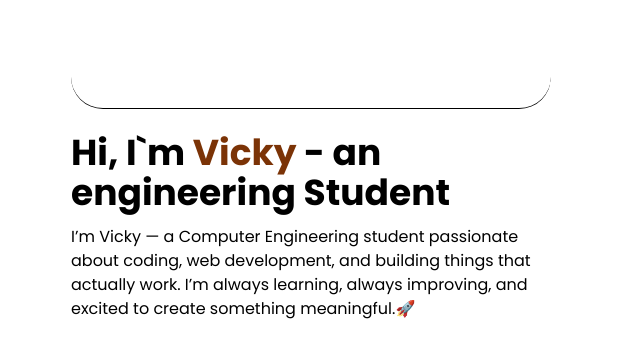
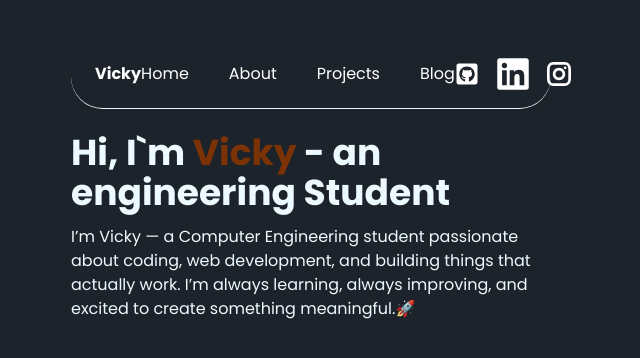
Before and after one commit to vicks321/portfolio-web, a React (Vite) app: page / in a window 1280 px wide. Shown: the top 358 px of the page, without its empty margins (329-969 px from the left). Built offline with nearby package versions, Linux system fonts and the light colour scheme.

Commit message:
theme changes

```diff
--- a/src/index.css
+++ b/src/index.css
@@ -2,8 +2,8 @@
 
 @import "tailwindcss";
  @plugin "daisyui" {
-   themes:  dark --prefersdark;
- }
+  themes: dark --default, light; /* dark will be active by default */
+}
 
 
 body {
```
